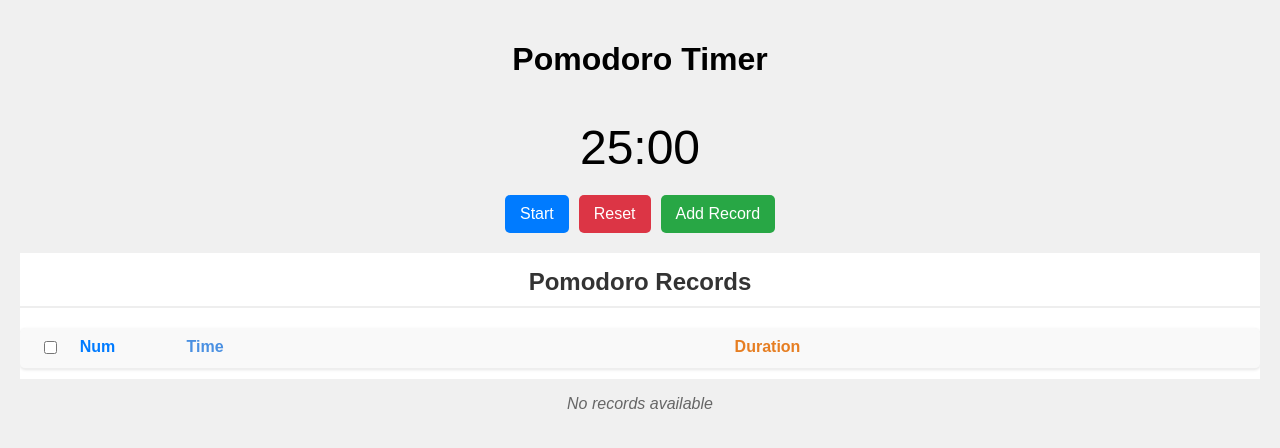
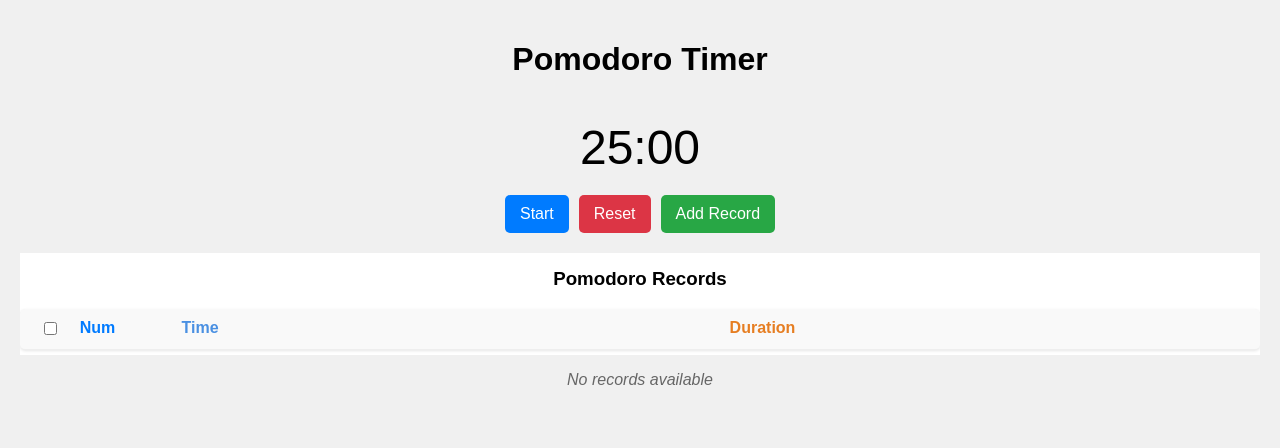
Before and after one commit to hongguifeng/pomodoro-timer-basic, a website with bundled scripts: page src/index.html in a window 1280 px wide. Built offline with nearby package versions, Linux system fonts and the light colour scheme.

Commit message:
Optimize CSS.

```diff
--- a/src/css/styles.css
+++ b/src/css/styles.css
@@ -87,7 +87,7 @@ button:hover {
     z-index: 1;
 }
 
-.records-header h2 {
+.records-header h3 {
     margin-top: 0;
     padding-top: 15px;
 }
@@ -114,7 +114,6 @@ button:hover {
 }
 
 #records li {
-    margin-bottom: 10px;
     padding: 10px;
     background-color: #f9f9f9;
     border-radius: 5px;
@@ -126,7 +125,7 @@ button:hover {
     color: #fff;
     font-weight: bold;
     padding: 5px 10px;
-    margin: 20px 0 10px;
+    margin: 10px 0 5px;
     border-radius: 3px;
     display: flex;
     justify-content: space-between;
@@ -181,6 +180,7 @@ button:hover {
     margin-bottom: 5px;
     padding: 5px 0;
     border-bottom: 1px solid #eee;
+    overflow: hidden;
 }
 
 .record-item {
@@ -193,7 +193,7 @@ button:hover {
 }
 
 .record-number { flex: 0 0 45px; }
-.record-time { flex: 0 0 150px; }
+.record-time { flex: 0 0 140px; }
 .record-duration { flex: 1 0 75px; }
 .record-checkbox { flex: 0 0 30px; }
 
--- a/src/index.html
+++ b/src/index.html
@@ -18,7 +18,7 @@
         </div>
         <div id="records">
             <div class="records-header">
-                <h2>Pomodoro Records</h2>
+                <h3>Pomodoro Records</h3>
                 <ul>
                     <li class="record-row record-header-row">
                         <span class="record-item record-checkbox"><input type="checkbox" id="selectAll"></span>
```
